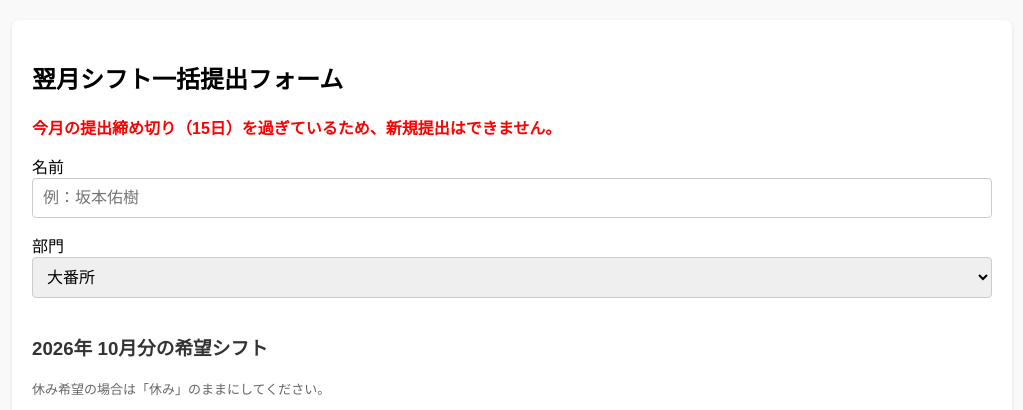
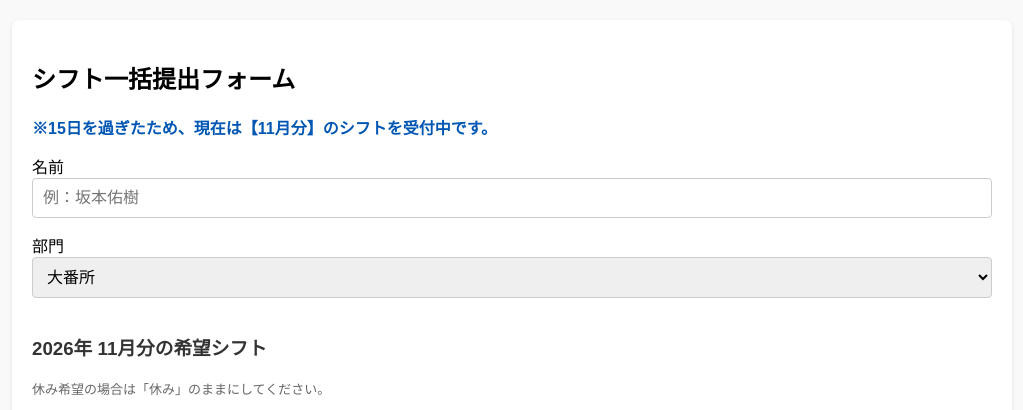
Before and after one commit to deejayhito/shiftapp, a plain HTML site: page index.html in a window 1280 px wide. Shown: the top 410 px of the page, without its empty margins (128-1151 px from the left). Drawn offline with Linux system fonts and the light colour scheme.

Commit message:
Add files via upload

```diff
--- a/index.html
+++ b/index.html
@@ -49,11 +49,9 @@
     .shift-table th, .shift-table td { padding: 5px; }
     .section-title { background-color: #f0f0f0; font-weight: bold; text-align: left; padding: 8px; }
 
-    /* 曜日・日付セルの色設定（時間は黒字） */
     .sat-cell { background-color: #e0f2fe !important; color: #0369a1 !important; }
     .sun-hol-cell { background-color: #ffe6e6 !important; color: #cc0000 !important; }
 
-    /* 管理者画面などで土日祝列の文字色を黒に戻すためのクラス */
     .sat-cell-bg { background-color: #e0f2fe !important; color: #000 !important; }
     .sun-hol-cell-bg { background-color: #ffe6e6 !important; color: #000 !important; }
 
@@ -64,8 +62,8 @@
 
   <!-- ================= バイト用 一括入力画面 ================= -->
   <div class="card" id="submit-section">
-    <h2>翌月シフト一括提出フォーム</h2>
-    <div id="deadline-msg" style="color: red; font-weight: bold; margin-bottom: 15px;"></div>
+    <h2>シフト一括提出フォーム</h2>
+    <div id="deadline-msg" style="font-weight: bold; margin-bottom: 15px;"></div>
 
     <form id="shift-form">
       <label>名前</label>
@@ -165,7 +163,10 @@
     const currentMonth = today.getMonth();
     const currentYear = today.getFullYear();
 
-    const targetDate = new Date(currentYear, currentMonth + 1, 1);
+    // ★追加・修正：15日までは翌月(+1)、16日以降は翌々月(+2)をターゲットにする
+    let targetMonthOffset = currentDay <= 15 ? 1 : 2;
+    const targetDate = new Date(currentYear, currentMonth + targetMonthOffset, 1);
+
     const targetYear = targetDate.getFullYear();
     const targetMonth = targetDate.getMonth();
     const targetMonthDisplay = targetMonth + 1;
@@ -174,13 +175,19 @@
 
     window.initializeAppDone = function() {
       const submitBtn = document.getElementById("submit-btn");
+      const deadlineMsg = document.getElementById("deadline-msg");
+
+      // いつでも提出ボタンは有効化する
+      submitBtn.disabled = false;
+      submitBtn.innerText = "一括でシフトを提出する";
+
+      // 16日以降と15日以前でメッセージを切り替える
       if (currentDay > 15) {
-        document.getElementById("deadline-msg").innerText = "今月の提出締め切り（15日）を過ぎているため、新規提出はできません。";
-        submitBtn.disabled = true;
-        submitBtn.innerText = "締切済み";
+        deadlineMsg.innerText = `※15日を過ぎたため、現在は【${targetMonthDisplay}月分】のシフトを受付中です。`;
+        deadlineMsg.style.color = "#0056b3"; // 青色で表示
       } else {
-        submitBtn.disabled = false;
-        submitBtn.innerText = "一括でシフトを提出する";
+        deadlineMsg.innerText = `※${targetMonthDisplay}月分のシフト提出期限は今月15日までです。`;
+        deadlineMsg.style.color = "#d97706"; // オレンジ色で表示
       }
     };
 
@@ -220,6 +227,7 @@
       calendarBody.appendChild(tr);
     }
 
+    // 管理者画面用の月選択（当月から4ヶ月分を表示）
     const adminMonthSelect = document.getElementById('admin-month-select');
     for (let i = 0; i < 4; i++) {
       let d = new Date(currentYear, currentMonth + i, 1);
@@ -233,7 +241,6 @@
 
     document.getElementById('shift-form').addEventListener('submit', async (e) => {
       e.preventDefault();
-      if (currentDay > 15) return alert("締め切りを過ぎています。");
 
       const name = document.getElementById('name').value.trim();
       const department = document.getElementById('department').value;
@@ -251,6 +258,7 @@
         let deletePromises = [];
         querySnapshot.forEach((document) => {
           let data = document.data();
+          // 対象月のデータだけを上書き（削除して再登録）する
           if (data.date && data.date.startsWith(targetMonthPrefix)) {
             deletePromises.push(deleteDoc(doc(db, "shifts", document.id)));
           }
```
